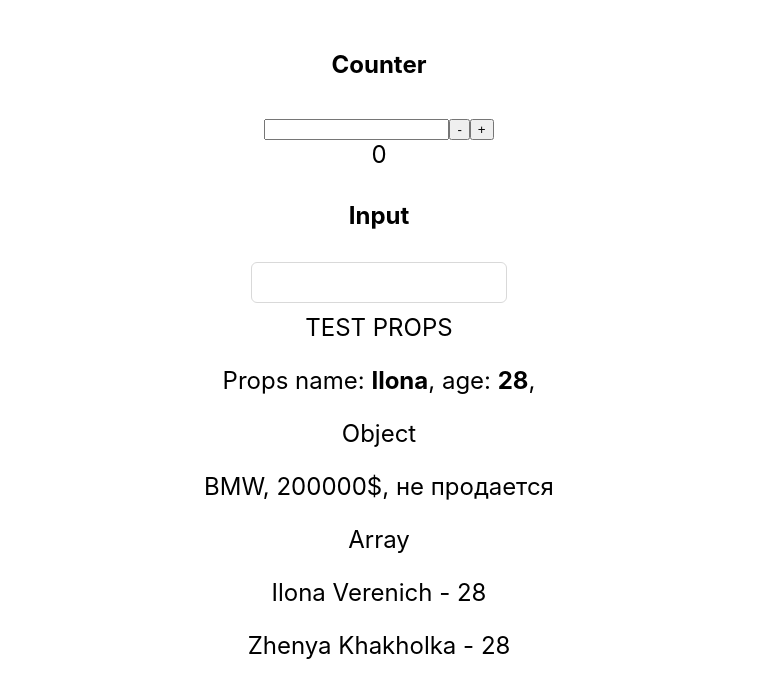
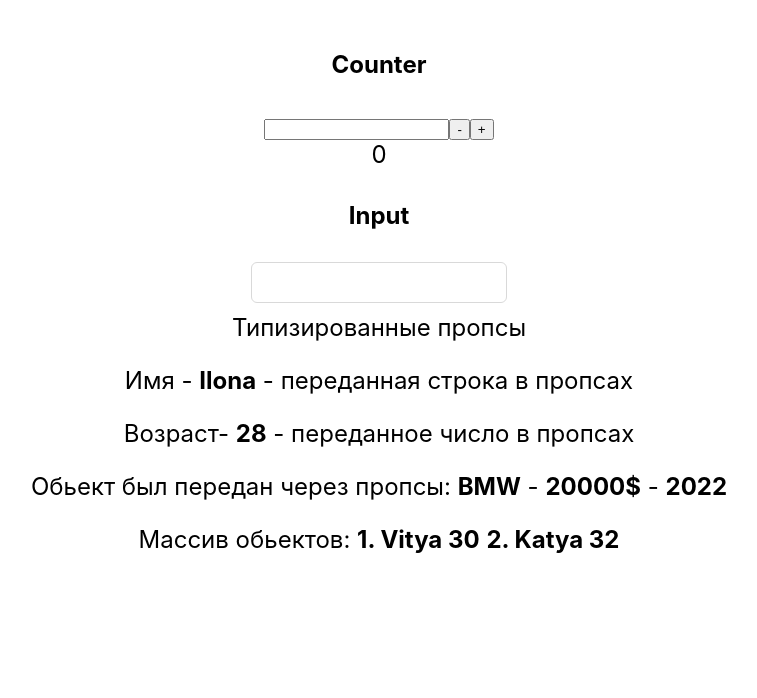
Before and after one commit to ilonaverenich/mini-projects-ts, a React (Create React App) app: page / in a window 1280 px wide. Shown: the top 698 px of the page, without its empty margins (261-1018 px from the left). Built offline with nearby package versions, Linux system fonts and the light colour scheme.

Commit message:
done practic ts props

```diff
--- a/src/App.tsx
+++ b/src/App.tsx
@@ -4,6 +4,7 @@ import './App.css';
 import Counter from './tasks/Counter';
 import InputTask from './tasks/InputTask';
 import Test from './tasks/Test';
+import Main from './tasks/Main';
 
 const App: React.FC= ()=> {
 
@@ -25,7 +26,9 @@ const App: React.FC= ()=> {
     <div className="App">
       <Counter/>
       <InputTask/>
-      <Test name='Ilona' age={28} infoCar={infoCar} users={users}/>
+      {/* <Test name='Ilona' age={28} infoCar={infoCar} users={users}/> */}
+
+      <Main/>
 
     </div>
   );
--- /dev/null
+++ b/src/tasks/Main.tsx
@@ -0,0 +1,20 @@
+import React from 'react'
+import PropsComponentTest from './PropsComponentTest'
+
+const Main:React.FC = ()=> {
+    const car ={
+        model:'BMW',
+        year:2022,
+        price: 20000
+    }
+    const arr =[{name:'Vitya', age:30}, {name:'Katya', age:32}]
+  return (
+    <div>
+        Типизированные пропсы
+        <PropsComponentTest name='Ilona' age={28} car={car} arr={arr}/>
+
+    </div>
+  )
+}
+
+export default Main
--- /dev/null
+++ b/src/tasks/PropsComponentTest.tsx
@@ -0,0 +1,30 @@
+import React from 'react'
+type Props ={
+    name:string,
+    age:number
+    car: Car,
+    arr: Users[]
+}
+type Car={
+    model:string,
+    year:number,
+    price: number
+}
+type Users ={
+    name:string,
+    age: number
+}
+
+const PropsComponentTest:React.FC<Props> =({name,age, car,arr})=> {
+  return (
+    <div>
+        <p>Имя - <b>{name}</b> - переданная строка в пропсах </p>
+        <p>Возраст- <b>{age}</b> - переданное число в пропсах </p>
+        <p>Обьект был передан через пропсы:  <b>{car.model}</b> - <b>{car.price}$</b> - <b>{car.year}</b></p>
+        <p>Массив обьектов: {arr.map((user, i)=><span><b>{i+1}. {user.name} {user.age}</b> </span>)}</p>
+
+    </div>
+  )
+}
+
+export default PropsComponentTest
--- a/src/tasks/Test.tsx
+++ b/src/tasks/Test.tsx
@@ -4,7 +4,8 @@ interface Props {
     name:string,
     age:number,
     infoCar: InfoCar,
-    users:Users[]
+    users:Users[],
+
   }
   interface InfoCar{
     model: string,
@@ -17,7 +18,7 @@ interface Props {
     age: number
   }
 
-const Test: React.FC<Props> =({name,age, infoCar, users}) =>{
+const Test: React.FC<Props> =({name,age, infoCar, users }) =>{
   return (
     <div>
         TEST PROPS
@@ -28,6 +29,7 @@ const Test: React.FC<Props> =({name,age, infoCar, users}) =>{
         <div>{users.map(user=><div>
             <p>{user.name} {user.surname} - {user.age}</p>
         </div>)}</div>
+
     </div>
   )
 }
```
